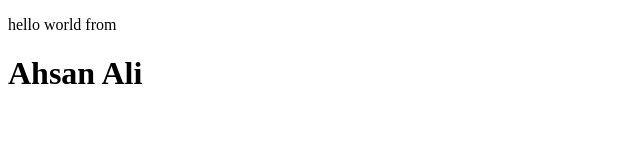
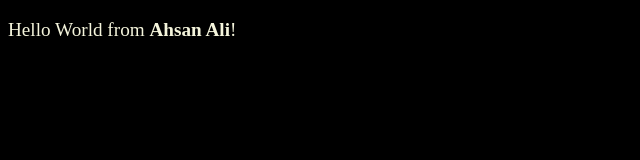
Before and after one commit to ahsanalii/piaicbootcamp, a plain HTML site: page index.html in a window 1280 px wide. Shown: the whole page, without its empty margins (0-640 px from the left). Drawn offline with Linux system fonts and the light colour scheme.

Commit message:
Update index.html

```diff
--- a/index.html
+++ b/index.html
@@ -1,10 +1,17 @@
 <!DOCTYPE html>
 <html lang="en">
 <head>
+    <style>
+        body{
+            color: beige;
+            background-color: black;
+            font-size: larger;
+        }
+    </style>
       <title>Basic HTML</title>
 </head>
 <body>
-    <p>hello world from <h1>Ahsan Ali</h1></p>
+    <p>Hello World from <b>Ahsan Ali</b>!</p>
 
 </body>
 </html>
```
